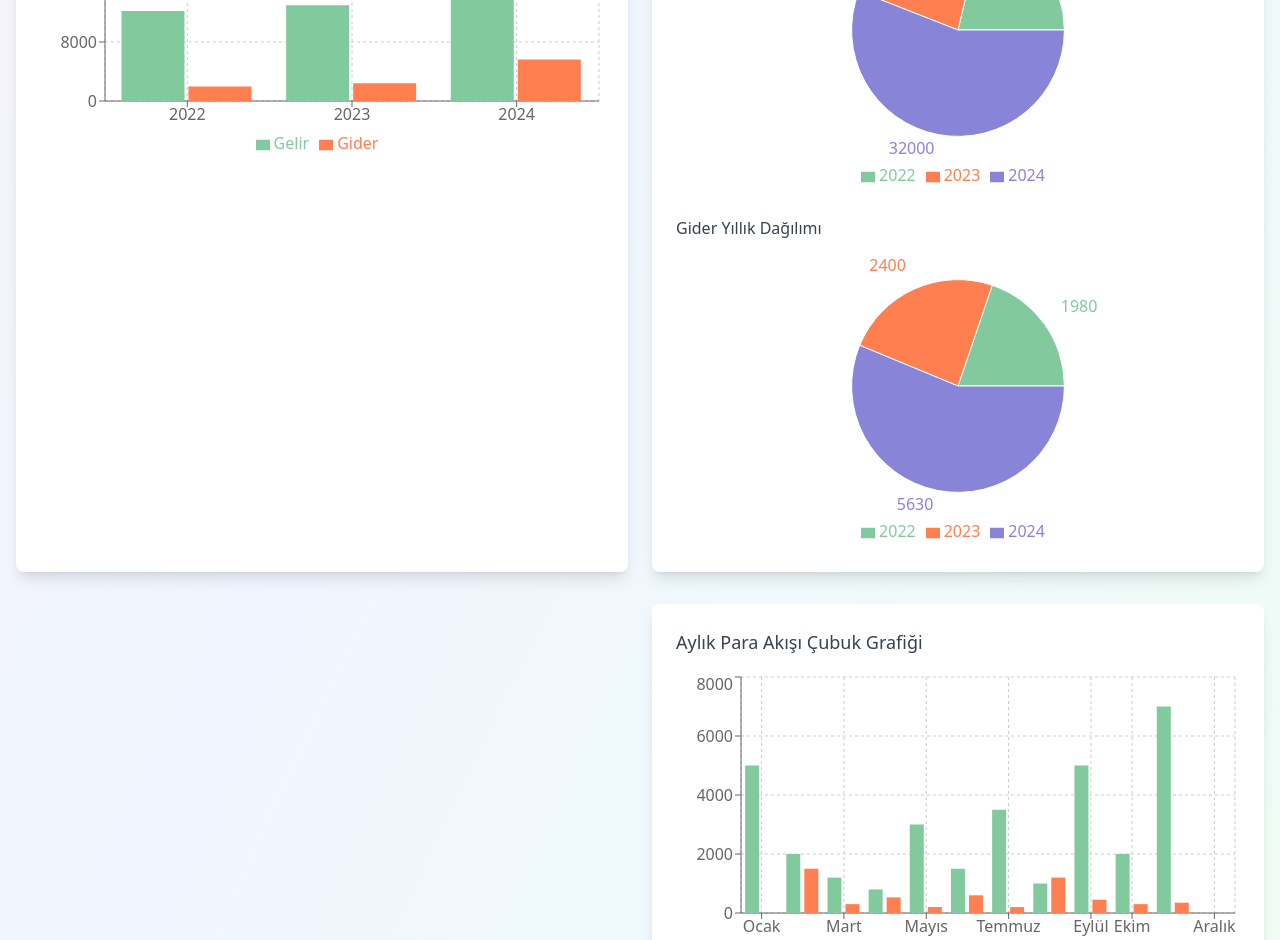
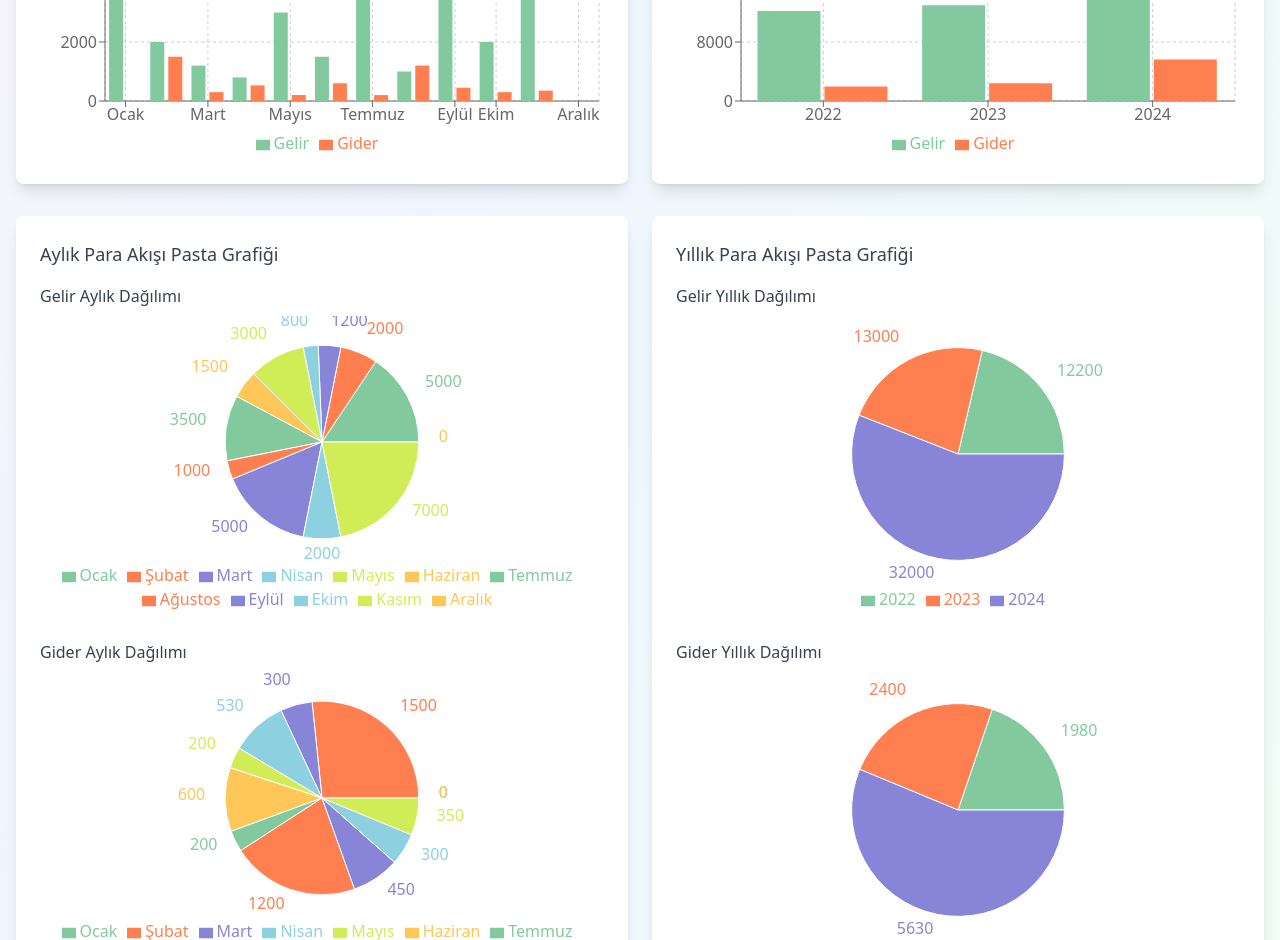
Before and after one commit to ycihan0/budget, a Next.js app: page / in a window 1280 px wide. Shown: the part 1860-2800 px from the top of the page. Built offline with nearby package versions, Linux system fonts and the light colour scheme.

Commit message:
Montly Pie Chart

```diff
--- a/components/MonthlyPieChart.jsx
+++ b/components/MonthlyPieChart.jsx
@@ -1,11 +1,127 @@
-import React from 'react'
+import React, { useEffect, useState } from "react";
+import { useSelector } from "react-redux";
+import {
+  PieChart,
+  Pie,
+  Cell,
+  Tooltip,
+  Legend,
+  ResponsiveContainer,
+} from "recharts";
+import { format } from "date-fns";
 
 const MonthlyPieChart = () => {
+  const transactions = useSelector((state) => state.transactions.transactions);
+  const [incomeData, setIncomeData] = useState([]);
+  const [expenseData, setExpenseData] = useState([]);
+
+  useEffect(() => {
+    const processMonthlyData = () => {
+      const incomeByMonth = Array(12).fill(0); // 12 ay için gelir verisi
+      const expenseByMonth = Array(12).fill(0); // 12 ay için gider verisi
+
+      transactions.forEach((transaction) => {
+        const transactionDate = new Date(transaction.date);
+        const transactionMonth = transactionDate.getMonth(); // Ay 0'dan başlar (Ocak: 0, Şubat: 1, ...)
+        const transactionYear = transactionDate.getFullYear(); // Yıl bilgisi
+        const currentYear = new Date().getFullYear(); // Mevcut yıl
+
+        // Eğer işlem, son yıl (veya mevcut yıl) aitse
+        if (transactionYear === currentYear) {
+          if (transaction.category === "Gelir") {
+            incomeByMonth[transactionMonth] += parseFloat(transaction.amount);
+          } else if (transaction.category === "Gider") {
+            expenseByMonth[transactionMonth] += parseFloat(transaction.amount);
+          }
+        }
+      });
+
+      const months = [
+        "Ocak", "Şubat", "Mart", "Nisan", "Mayıs", "Haziran",
+        "Temmuz", "Ağustos", "Eylül", "Ekim", "Kasım", "Aralık"
+      ];
+
+      // Gelir ve gider verilerini uygun formata dönüştürüyoruz
+      const incomePieData = incomeByMonth.map((value, index) => ({
+        name: months[index],
+        value: value,
+      }));
+
+      const expensePieData = expenseByMonth.map((value, index) => ({
+        name: months[index],
+        value: value,
+      }));
+
+      setIncomeData(incomePieData);
+      setExpenseData(expensePieData);
+    };
+
+    if (transactions.length) {
+      processMonthlyData();
+    }
+  }, [transactions]);
+
+  const COLORS = ["#82ca9d", "#ff7f50", "#8884d8", "#8dd1e1", "#d0ed57", "#ffc658"];
+
   return (
-    <div>
+    <div className="bg-white p-6 shadow-lg rounded-lg">
+      <h3 className="text-lg font-medium text-gray-700 mb-4">Aylık Para Akışı Pasta Grafiği</h3>
 
+      {/* Gelir Pasta Grafiği */}
+      <div className="mb-6">
+        <h4 className="text-md font-medium text-gray-700 mb-2">Gelir Aylık Dağılımı</h4>
+        {incomeData.length === 0 ? (
+          <p className="text-center text-gray-500">Gelir verisi bulunamadı.</p>
+        ) : (
+          <ResponsiveContainer width="100%" height={300}>
+            <PieChart>
+              <Pie
+                data={incomeData}
+                dataKey="value"
+                nameKey="name"
+                outerRadius="80%"
+                label
+                labelLine={false}
+              >
+                {incomeData.map((entry, index) => (
+                  <Cell key={`cell-${index}`} fill={COLORS[index % COLORS.length]} />
+                ))}
+              </Pie>
+              <Tooltip />
+              <Legend />
+            </PieChart>
+          </ResponsiveContainer>
+        )}
+      </div>
+
+      {/* Gider Pasta Grafiği */}
+      <div>
+        <h4 className="text-md font-medium text-gray-700 mb-2">Gider Aylık Dağılımı</h4>
+        {expenseData.length === 0 ? (
+          <p className="text-center text-gray-500">Gider verisi bulunamadı.</p>
+        ) : (
+          <ResponsiveContainer width="100%" height={300}>
+            <PieChart>
+              <Pie
+                data={expenseData}
+                dataKey="value"
+                nameKey="name"
+                outerRadius="80%"
+                label
+                labelLine={false}
+              >
+                {expenseData.map((entry, index) => (
+                  <Cell key={`cell-${index}`} fill={COLORS[index % COLORS.length]} />
+                ))}
+              </Pie>
+              <Tooltip />
+              <Legend />
+            </PieChart>
+          </ResponsiveContainer>
+        )}
+      </div>
     </div>
-  )
-}
+  );
+};
 
-export default MonthlyPieChart
+export default MonthlyPieChart;
--- a/pages/index.jsx
+++ b/pages/index.jsx
@@ -19,12 +19,13 @@ export default function Home() {
           </div>
           <FinancialTransactions />
           <div className="grid grid-cols-1 md:grid-cols-2 gap-6 mt-8">
+          <MonthlyBarChart/>
             <YearlyBarChart/>
-            <YearlyPieChart/>
+
           </div>
           <div className="grid grid-cols-1 md:grid-cols-2 gap-6 mt-8">
             <MonthlyPieChart/>
-            <MonthlyBarChart/>
+             <YearlyPieChart/>
           </div>
 
           {/* Ayrıntılı Harcama Listesi */}
```
